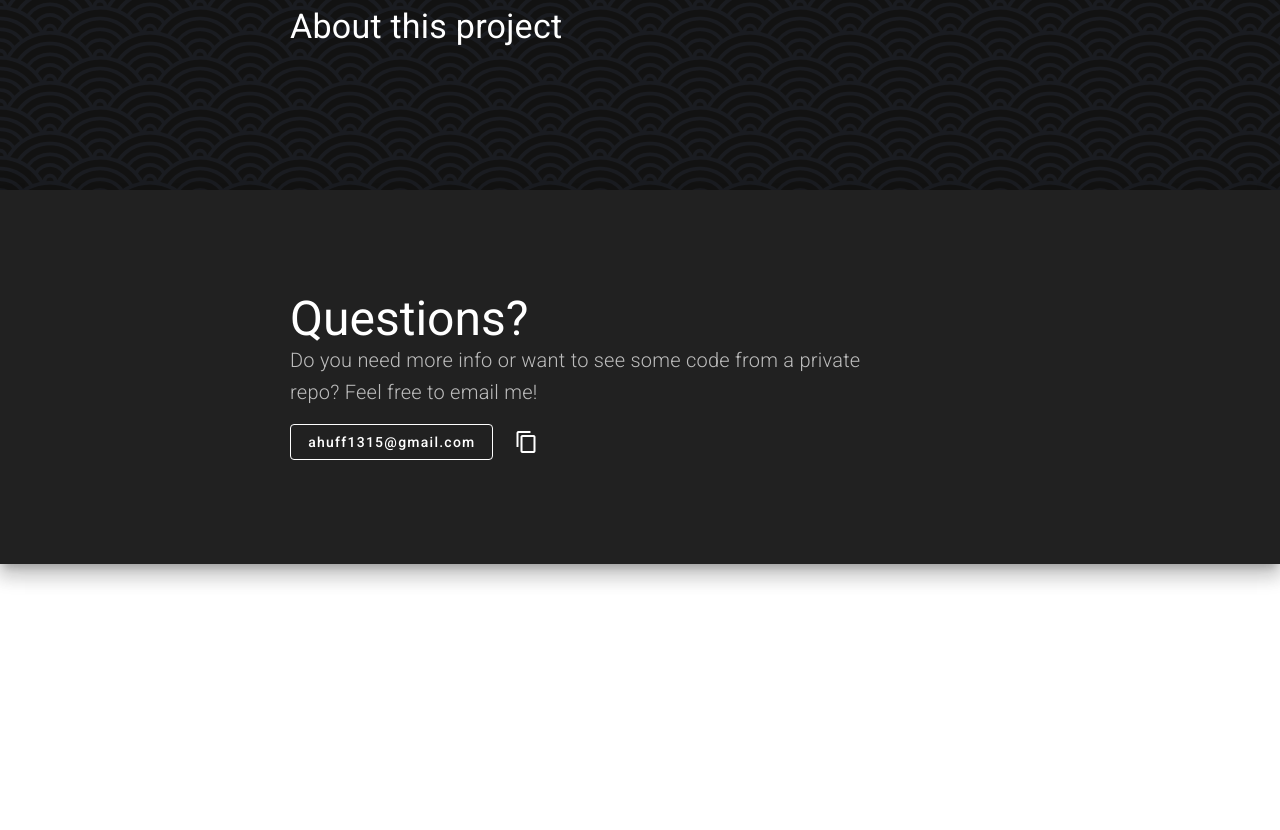
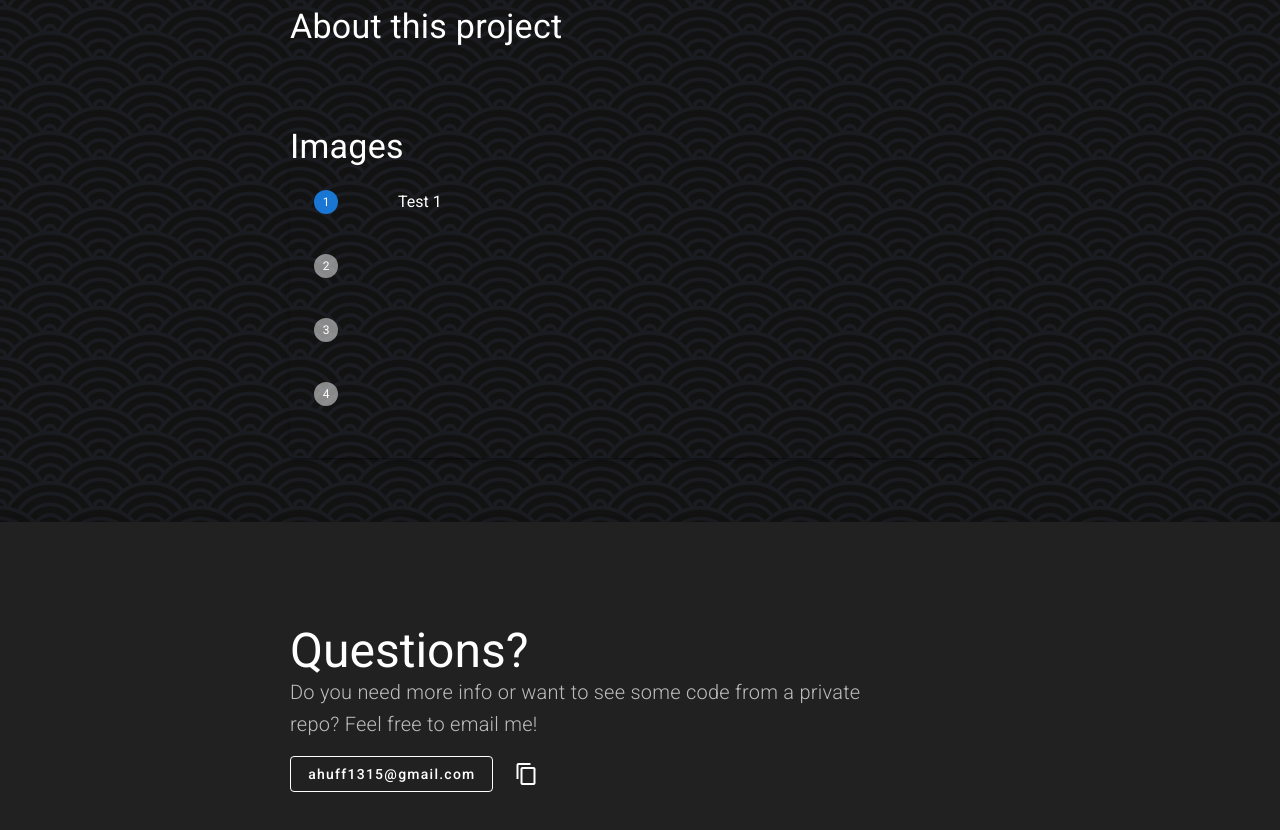
Before and after one commit to ahuff1315/anastasia-huff, a Nuxt app: page /financially-financed in a window 1280 px wide. Shown: the part 1119-1949 px from the top of the page. Before the commit the page ends 1683 px from the top, so only its background shows below. Built offline with nearby package versions, Linux system fonts and the light colour scheme.

Commit message:
add image stepper start

```diff
--- a/pages/financially-financed.vue
+++ b/pages/financially-financed.vue
@@ -32,6 +32,32 @@
           About this project
         </h3>
         <p class="text-body-1 font-weight-light text--secondary pb-16"></p>
+        <h3 class="text-h4">
+          Images
+        </h3>
+        <!-- <p class="text-body-1 font-weight-light text--secondary pb-16"></p> -->
+        <v-stepper class="d-flex transparent" v-model="e1" vertical non-linear>
+          <div class="d-inline-flex flex-column">
+            <v-stepper-step editable step="1"></v-stepper-step>
+            <v-stepper-step editable step="2"></v-stepper-step>
+            <v-stepper-step editable step="3"></v-stepper-step>
+            <v-stepper-step editable step="4"></v-stepper-step>
+          </div>
+          <div class="d-flex flex-column pa-6">
+            <!-- <v-stepper-content class="pa-6 ma-0 no-border" step="1"> -->
+            {{ stepperContent }}
+            <!-- </v-stepper-content> -->
+            <!-- <v-stepper-content class="pa-6 ma-0 no-border" step="2">
+              Test2
+            </v-stepper-content>
+            <v-stepper-content class="pa-6 ma-0 no-border" step="3">
+              Test3
+            </v-stepper-content>
+            <v-stepper-content class="pa-6 ma-0 no-border" step="4">
+              Test4
+            </v-stepper-content> -->
+          </div>
+        </v-stepper>
       </div>
     </div>
   </div>
@@ -42,9 +68,16 @@ export default {
   data() {
     return {
       fadeOutStart: false,
+      e1: 1,
     };
   },
   components: {},
+  computed: {
+    stepperContent() {
+      console.log(this.e1);
+      return `Test ${this.e1}`;
+    },
+  },
   methods: {
     redirect() {
       this.fadeOutStart = true;
@@ -56,4 +89,8 @@ export default {
 };
 </script>
 
-<style lang="scss"></style>
+<style lang="scss">
+.no-border {
+  border: none;
+}
+</style>
```
